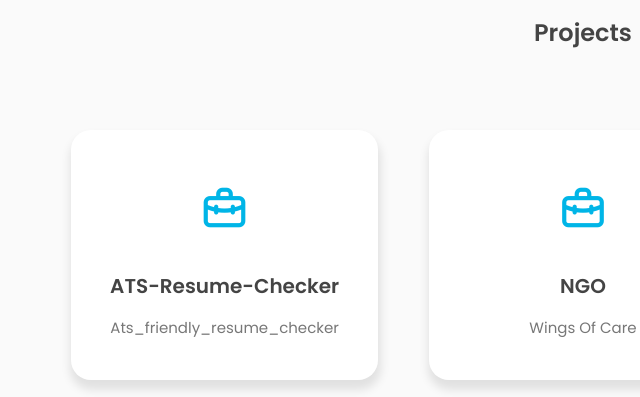
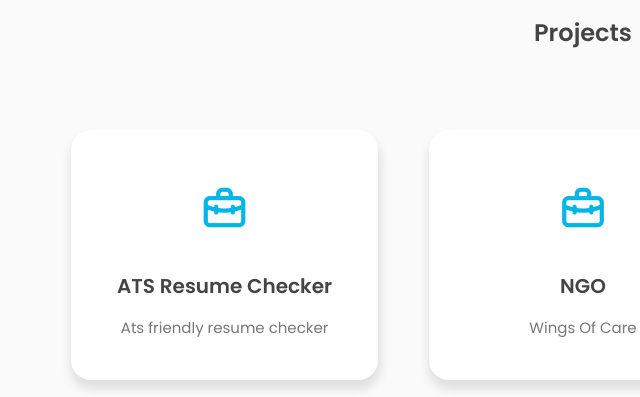
Before and after one commit to Ayan-source-hub/Ayan_portfolio, a plain HTML site: page porfolio/index.html in a window 1280 px wide. Shown: the part 1400-1797 px from the top of the page, 57-697 px from the left. Drawn offline with nearby package versions, Linux system fonts and the light colour scheme.

Commit message:
Update index.html

```diff
--- a/porfolio/index.html
+++ b/porfolio/index.html
@@ -166,10 +166,10 @@
           </div>
           <div class="project-container">
 
-              <div class="project-box"  onclick="window.open('https://wings-of-care.vercel.app/', '_blank')" style="cursor: pointer;">
+              <div class="project-box"  onclick="window.open('https://ats-resume-checker-beige.vercel.app/', '_blank')" style="cursor: pointer;">
                 <i class="uil uil-briefcase-alt"></i>
-                <h3>ATS-Resume-Checker</h3>
-                <label>Ats_friendly_resume_checker</label>
+                <h3>ATS Resume Checker</h3>
+                <label>Ats friendly resume checker</label>
             </div>
 
             <div class="project-box"  onclick="window.open('https://wings-of-care.vercel.app/', '_blank')" style="cursor: pointer;">
```
